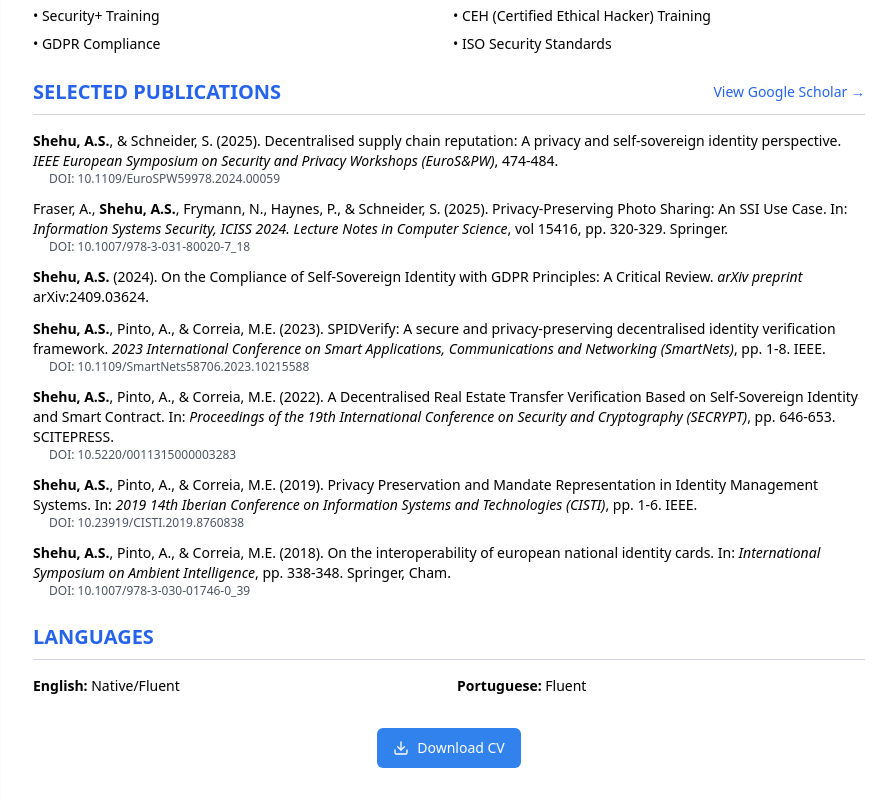
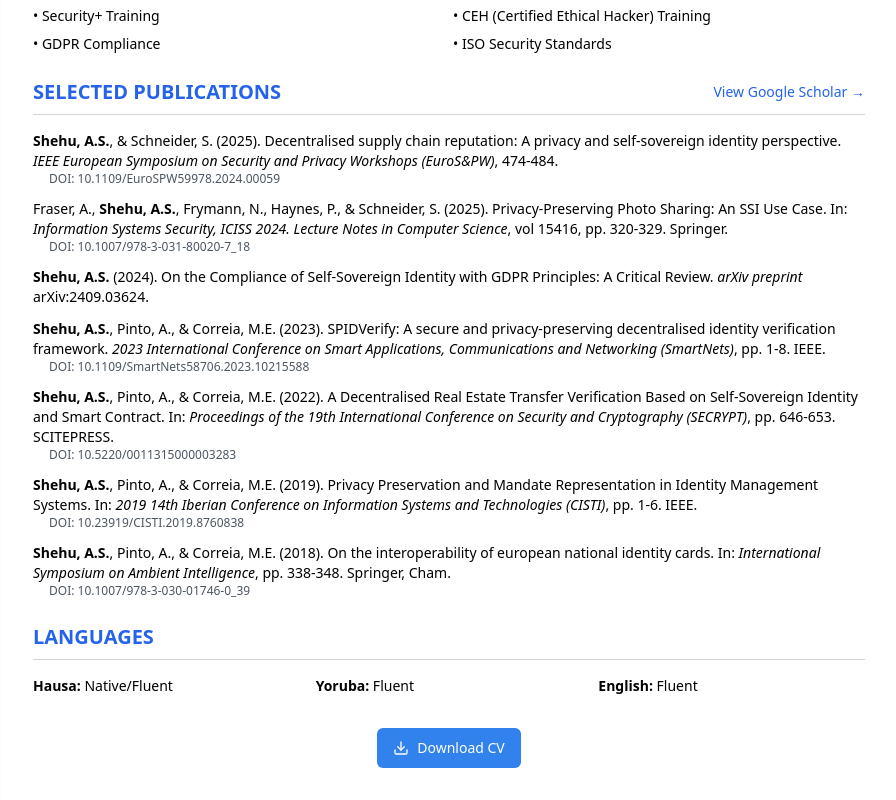
Before and after one commit to SadiqShehu111/sadiq, a React (Vite) app: page /cv in a window 1280 px wide. Shown: the part 2803-3603 px from the top of the page, without its empty margins (191-1087 px from the left). Built offline with nearby package versions, Linux system fonts and the light colour scheme.

Commit message:
Added language support notes
Co-authored-by: SadiqShehu111 <70853808+SadiqShehu111@users.noreply.github.com>

```diff
--- a/src/components/DownloadableCV.tsx
+++ b/src/components/DownloadableCV.tsx
@@ -320,9 +320,10 @@ export const DownloadableCV = () => {
       {/* Languages */}
       <section className="mb-6">
         <h2 className="text-xl font-bold text-blue-600 border-b border-gray-300 pb-2 mb-4">LANGUAGES</h2>
-        <div className="grid grid-cols-2 gap-4 text-sm">
-          <div><strong>English:</strong> Native/Fluent</div>
-          <div><strong>Portuguese:</strong> Fluent</div>
+        <div className="grid grid-cols-3 gap-4 text-sm">
+          <div><strong>Hausa:</strong> Native/Fluent</div>
+          <div><strong>Yoruba:</strong> Fluent</div>
+          <div><strong>English:</strong> Fluent</div>
         </div>
       </section>
 
```
